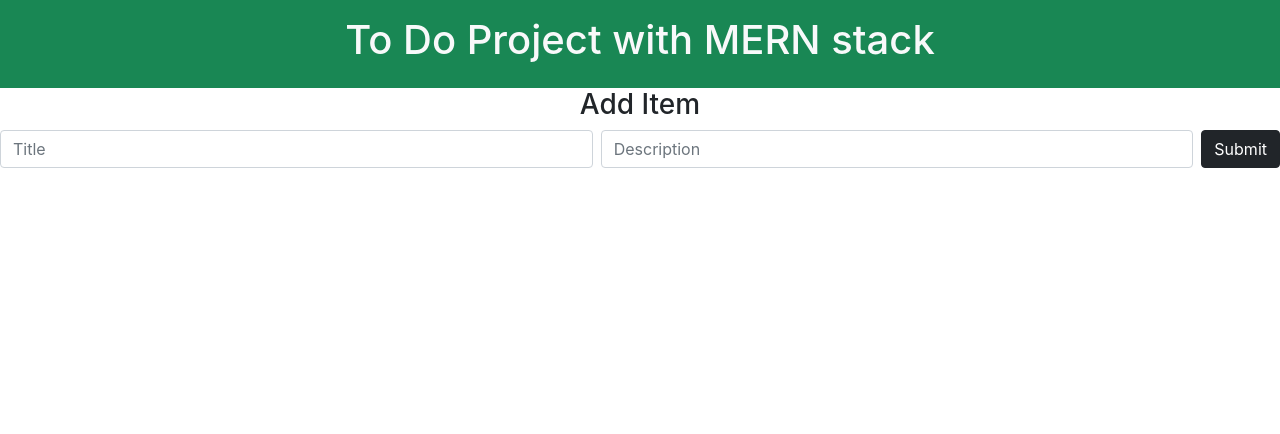
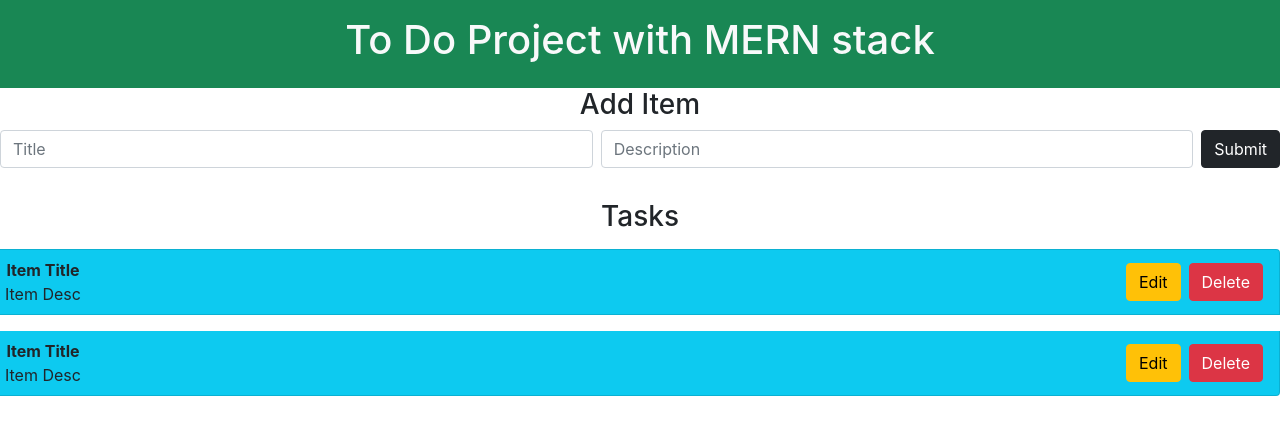
Before and after one commit to Potriselvan/To-Do-List-using-MERN-stack, a React (Create React App) app in the folder todo-frontend/: page / in a window 1280 px wide. Shown: the top 434 px of the page. Built offline with nearby package versions, Linux system fonts and the light colour scheme.

Commit message:
Showing list items and designing them

```diff
--- a/todo-frontend/src/Todo.js
+++ b/todo-frontend/src/Todo.js
@@ -51,5 +51,32 @@
             </div>
             {error && <p className="text-danger">{error}</p>}
         </div>
+        <div className="row mt-3">
+            <h3>Tasks</h3>
+            <ul className="list-group">
+                <li className="list-group-item bg-info d-flex justify-content-between align-items-center my-2">
+                    <div className="d-flex flex-column">
+                        <span className="fw-bold">Item Title</span>
+                        <span>Item Desc</span>
+                    </div>
+
+                    <div className="d-flex gap-2">
+                        <button className="btn btn-warning">Edit</button>
+                        <button className="btn btn-danger">Delete</button>
+                    </div>
+                </li>
+                <li className="list-group-item bg-info d-flex justify-content-between align-items-center my-2">
+                    <div className="d-flex flex-column">
+                        <span className="fw-bold">Item Title</span>
+                        <span>Item Desc</span>
+                    </div>
+
+                    <div className="d-flex gap-2">
+                        <button className="btn btn-warning">Edit</button>
+                        <button className="btn btn-danger">Delete</button>
+                    </div>
+                </li>
+            </ul>
+        </div>
     </>
 }
```
